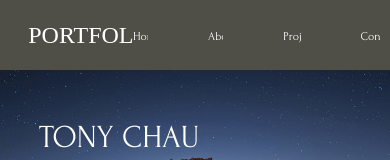
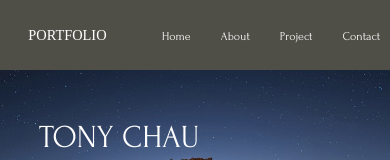
Before and after one commit to tonychau117/Website, a plain HTML site: page index.html in a window 390 px wide. Shown: the top 160 px of the page. Drawn offline with Linux system fonts and the light colour scheme; files whose address does not match are found by name; a web font is replaced by a local one.

Commit message:
Update dummy.css
testing smaller gaps and "portfolio" font size

```diff
--- a/dummy.css
+++ b/dummy.css
@@ -253,9 +253,13 @@ a{
         font-size: 2em;
     }
     .nav-branding{
-        font-size: 1.5em;
+        font-size: .9em;
     }
     a{
         font-size: .75em;
     }
+
+    .nav-menu{
+        gap: 30px;
+    }
 }
```
